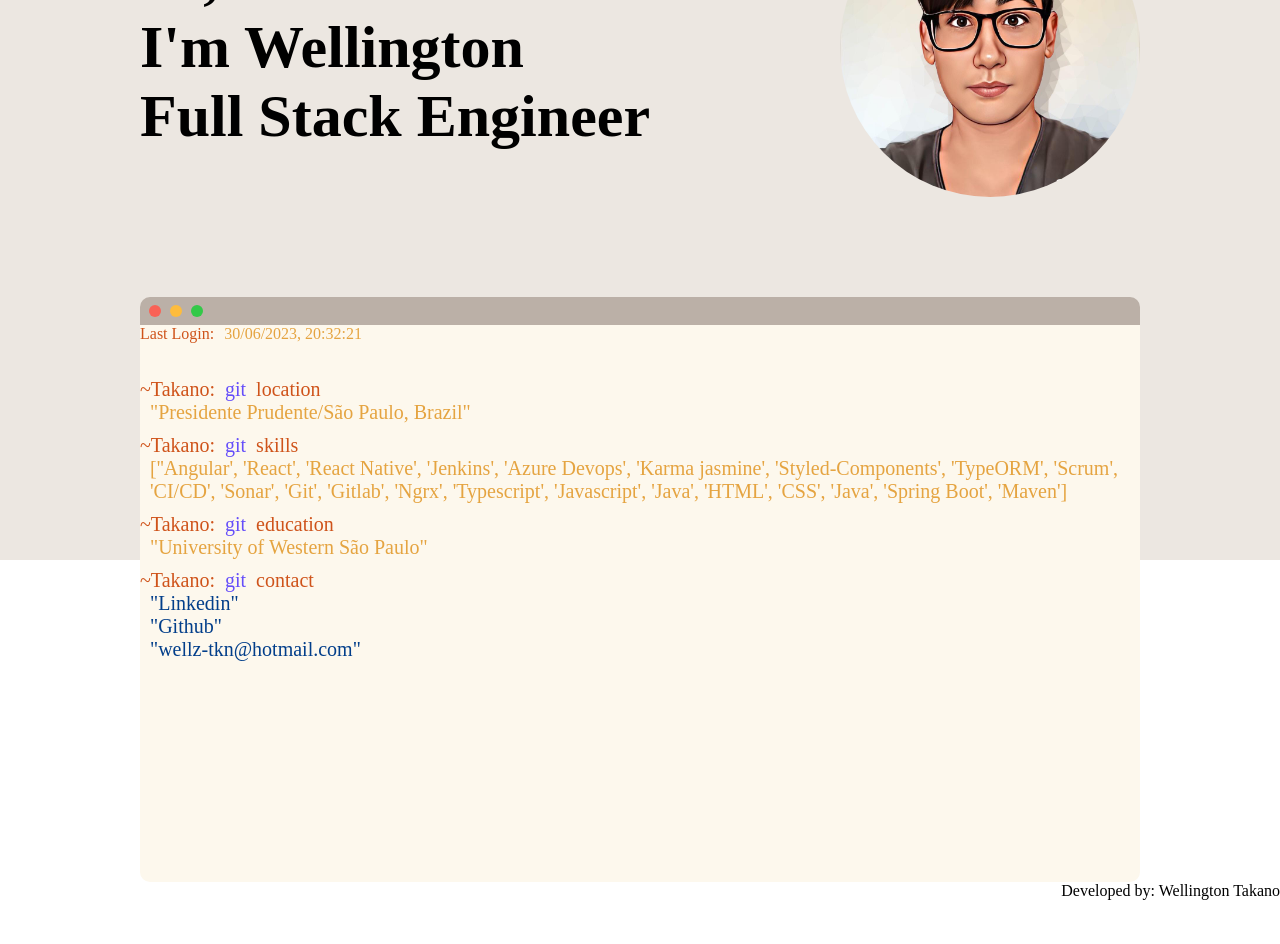
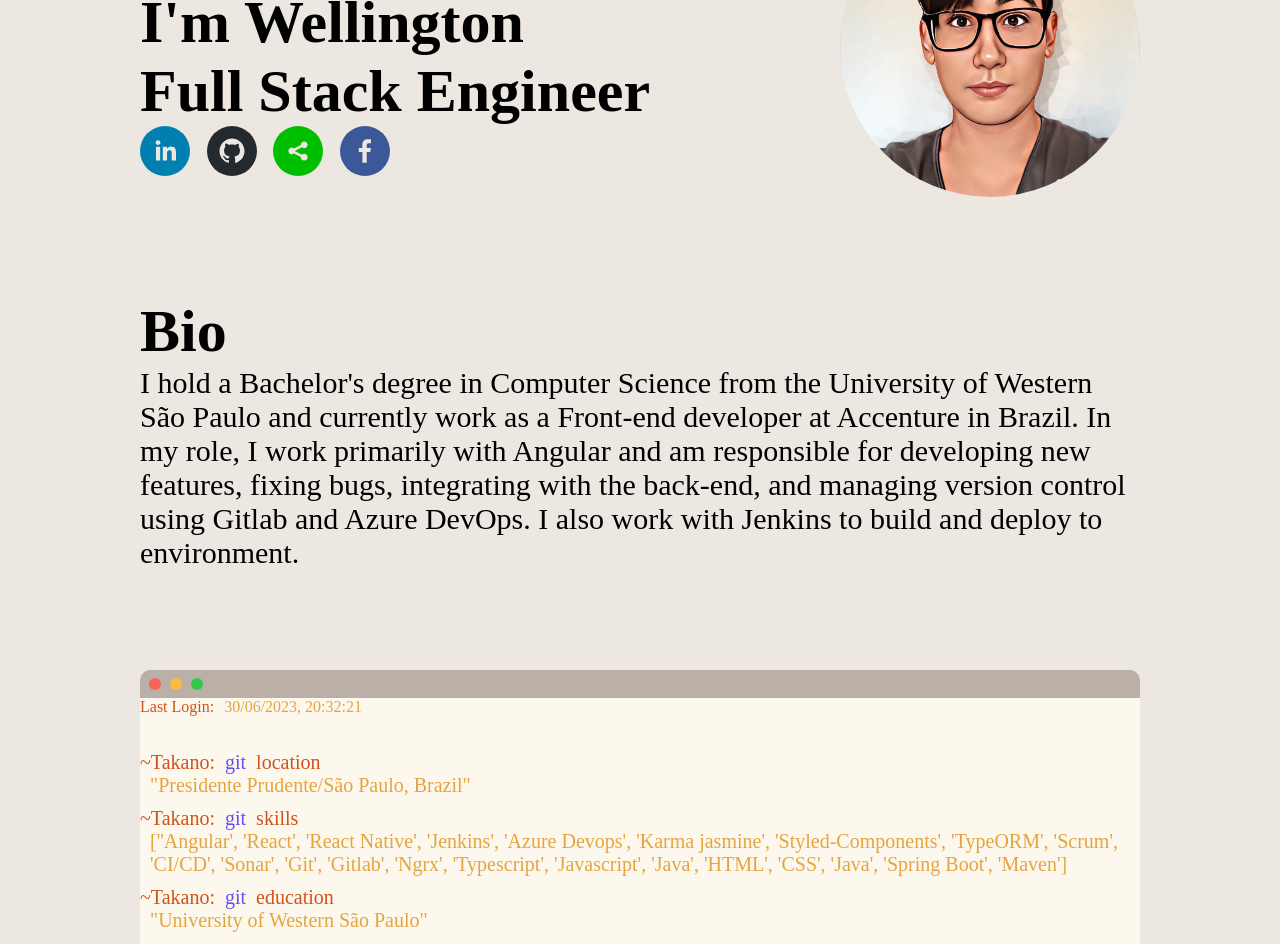
Before and after one commit to Tuumix/Portfolio, a React (Create React App) app: page / in a window 1280 px wide. Shown: the part 240-1184 px from the top of the page. Before the commit the page ends 1140 px from the top, so only its background shows below. Built offline with nearby package versions, Linux system fonts and the light colour scheme.

Commit message:
feature: added social medial on introduction

```diff
--- a/package.json
+++ b/package.json
@@ -14,6 +14,7 @@
     "react-dom": "^18.2.0",
     "react-router-dom": "^6.13.0",
     "react-scripts": "^2.1.3",
+    "react-social-icons": "^5.15.0",
     "styled-components": "^6.0.0-rc.3",
     "typescript": "^4.9.5",
     "web-vitals": "^2.1.4"
--- a/src/components/Footer/index.tsx
+++ b/src/components/Footer/index.tsx
@@ -1,11 +1,10 @@
 import React from 'react';
-import { FooterContainer } from './styles';
-
+import { FooterContainer, Title } from './styles';
 
 function Footer() {
     return (
         <FooterContainer>
-            <p>Developed by: Wellington Takano</p>
+            <Title>Developed by: Wellington Takano</Title>
         </FooterContainer>
     )
 }
--- a/src/components/Footer/styles.ts
+++ b/src/components/Footer/styles.ts
@@ -2,6 +2,12 @@ import styled from 'styled-components';
 
 export const FooterContainer = styled.div`
     display: flex;
-    justify-content: flex-end;
+    justify-content: center;
+    align-items: center;
     width: 100%;
+    height: 100px;
 `
+
+export const Title = styled.span`
+    font-weight: 900;
+`
--- a/src/pages/Main/index.tsx
+++ b/src/pages/Main/index.tsx
@@ -1,11 +1,12 @@
 import React, { useRef } from 'react';
 import Terminal from '../../components/Terminal';
-import { Avatar, Body, HeaderContainer, IntroContainer, Item, MainContainer, Navigation } from './styles';
 import Footer from '../../components/Footer';
+import { Avatar, BioContainer, Body, HeaderContainer, IntroContainer, Introduction, Item, MainContainer, Navigation, SocialMedia } from './styles';
+import { SocialIcon } from 'react-social-icons';
 
 function Home() {
-    const services = useRef(null);
-    const blog = useRef(null);
+    const bio = useRef(null);
+    const terminal = useRef(null);
     const contact = useRef(null);
 
     const scrollToSection = (elementRef: any) => {
@@ -20,10 +21,10 @@ function Home() {
             <HeaderContainer>
                 <h1>{'{takano.dev}'}</h1>
                 <Navigation>
-                    <Item onClick={() => scrollToSection(services)}>
+                    <Item onClick={() => scrollToSection(bio)}>
                         Bio
                     </Item>
-                    <Item>
+                    <Item onClick={() => scrollToSection(terminal)}>
                         Skills
                     </Item>
                 </Navigation>
@@ -32,19 +33,39 @@ function Home() {
         )
     }
 
+    const renderBio = () => {
+        return (
+            <BioContainer ref={bio}>
+                <h1>Bio</h1>
+                <span>
+                    I hold a Bachelor's degree in Computer Science from the University of Western São Paulo and currently work as a Front-end developer at Accenture in Brazil. In my role, I work primarily with Angular and am responsible for developing new features, fixing bugs, integrating with the back-end, and managing version control using Gitlab and Azure DevOps. I also work with Jenkins to build and deploy to environment.
+                </span>
+            </BioContainer>
+        )
+    }
+
     return (
         <Body>
             {renderHeader()}
             <MainContainer>
                 <IntroContainer>
-                    <div style={{ flexDirection: 'column' }}>
-                        <h1>Hi,</h1>
-                        <h1>I'm Wellington</h1>
-                        <h1>Full Stack Engineer</h1>
-                    </div>
+                    <Introduction>
+                        <div style={{ flexDirection: 'column' }}>
+                            <h1>Hi,</h1>
+                            <h1>I'm Wellington</h1>
+                            <h1>Full Stack Engineer</h1>
+                        </div>
+                        <SocialMedia>
+                            <SocialIcon url="https://www.linkedin.com/in/wellington-takano/"/>
+                            <SocialIcon url="https://github.com/Tuumix"/>
+                            <SocialIcon url="wellz-tkn@hotmail.com"/>
+                            <SocialIcon url="https://www.facebook.com/wellz.tkn"/>
+                        </SocialMedia>
+                    </Introduction>
                     <Avatar />
                 </IntroContainer>
-                <Terminal refProp={services} />
+                {renderBio()}
+                <Terminal refProp={terminal} />
                 <Footer />
             </MainContainer>
         </Body>
--- a/src/pages/Main/styles.ts
+++ b/src/pages/Main/styles.ts
@@ -19,14 +19,12 @@ export const Item = styled.li`
 
 export const Body = styled.div`
     background-color: #ece7e1;
-    height: 100vh;
 `
 
 export const MainContainer = styled.div`
     display: flex;
     align-items: center;
     margin-top: 100px;
-    justify-content: center;
     flex-direction: column;
 `
 
@@ -38,6 +36,16 @@ export const IntroContainer = styled.div`
     font-size: 30px;
 `
 
+export const Introduction = styled.div`
+    flex-direction: column;
+`
+
+export const SocialMedia = styled.div`
+    display: flex;
+    width: 250px;
+    justify-content: space-between;
+`
+
 export const Avatar = styled.div`
   background-image: url(${avatar});
   width: 300px;
@@ -46,3 +54,16 @@ export const Avatar = styled.div`
   background-size: cover;
   background-position: center center;
 `;
+
+export const BioContainer = styled.div`
+    flex-direction: column;
+    margin-top: 100px;
+    width: 1000px;
+    h1 {
+        font-size: 60px;
+    }
+    span {
+        font-size: 30px;
+        text-align: justify;
+    }
+`
```
Also changed, not shown: 1 other file (tests, documents, lock files or other folders).
